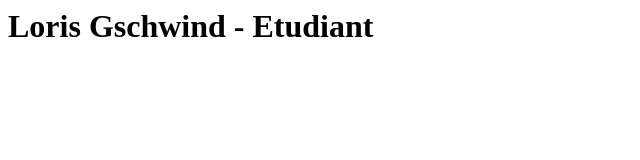
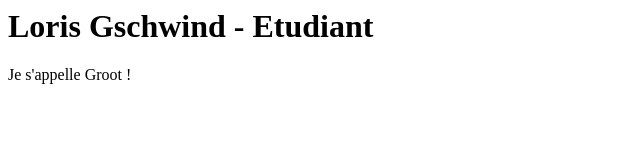
Before and after one commit to lorisgschwind/premier-depot, a plain HTML site: page index.html in a window 1280 px wide. Shown: the whole page, without its empty margins (0-640 px from the left). Drawn offline with Linux system fonts and the light colour scheme.

Commit message:
Ajout d'un paragraphe
Finalisation #1

```diff
--- a/index.html
+++ b/index.html
@@ -1 +1,3 @@
 <h1> Loris Gschwind - Etudiant</h1>
+
+<p> Je s'appelle Groot ! </p>
```
